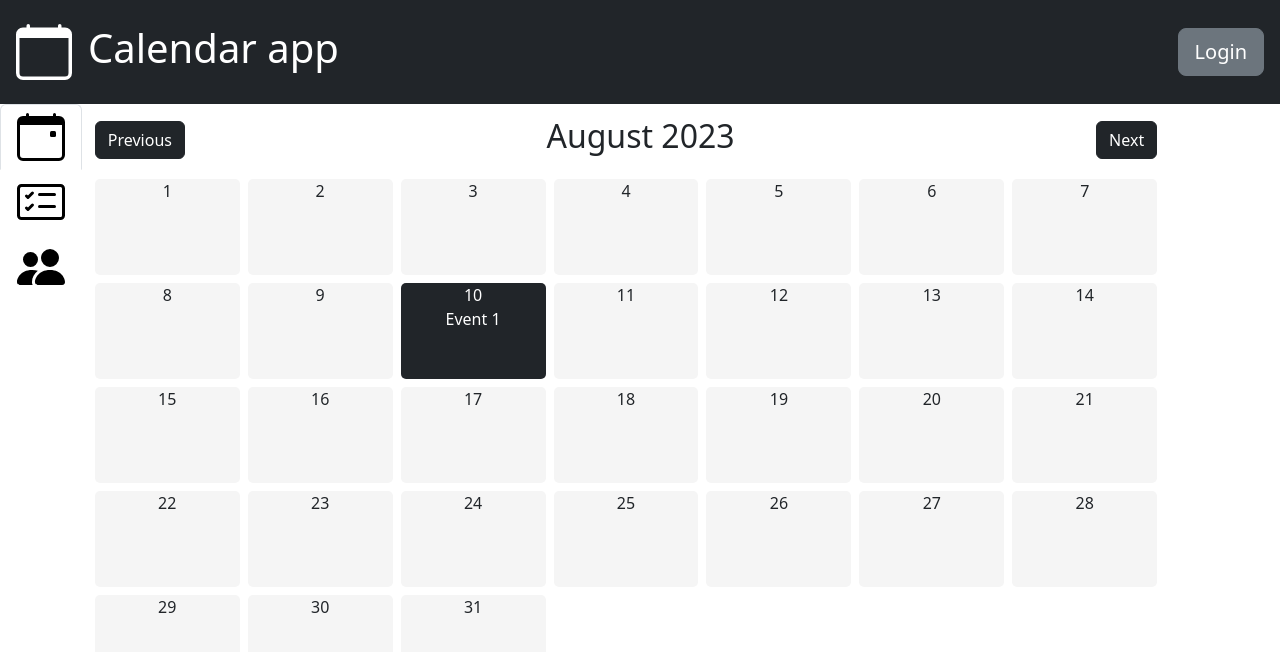
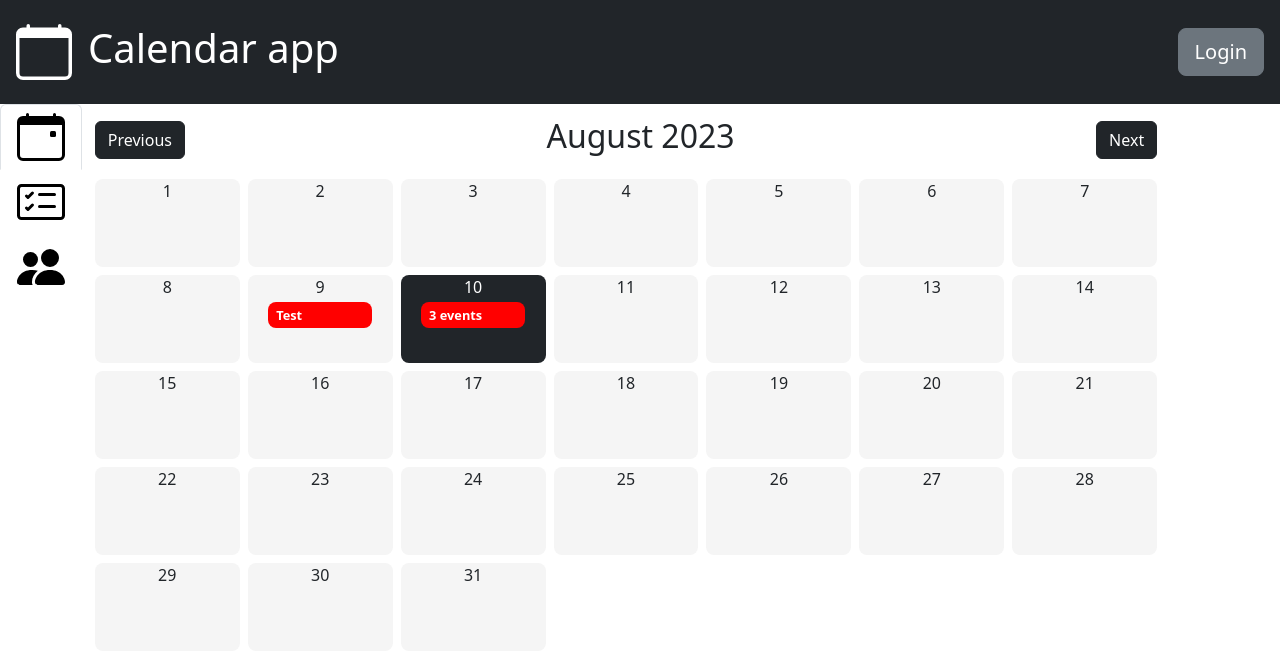
Before and after one commit to PogiBeni/Szakdoga, a React (Create React App) app in the folder client/: page / in a window 1280 px wide. Shown: the top 652 px of the page. Built offline with nearby package versions, Linux system fonts and the light colour scheme.

Commit message:
Openable tooltip on calendar

```diff
--- a/client/package.json
+++ b/client/package.json
@@ -13,6 +13,7 @@
     "express": "^4.18.2",
     "jwt-decode": "^3.1.2",
     "react": "^18.2.0",
+    "react-bootstrap": "^2.8.0",
     "react-dom": "^18.2.0",
     "react-scripts": "5.0.1",
     "web-vitals": "^2.1.4"
--- a/client/src/components/MainBody/Calendar.js
+++ b/client/src/components/MainBody/Calendar.js
@@ -1,12 +1,25 @@
-import React, { useState } from 'react';
+import React, { useState, useRef } from 'react';
 import { format, startOfMonth, endOfMonth, eachDayOfInterval, isSameDay } from 'date-fns';
+import Overlay from 'react-bootstrap/Overlay';
+import Tooltip from 'react-bootstrap/Tooltip';
 
 export default function Calendar() {
     const [currentDate, setCurrentDate] = useState(new Date());
     const events = [
-        { title: 'Event 1',color:'red', start: new Date(), end: new Date() },
-        // ... other events
+        { title: 'Event 1', color: 'red', start: new Date(), end: new Date() },
+        { title: 'Kutya séta', color: 'red', start: new Date(), end: new Date() },
+        { title: 'Kutya séta', color: 'red', start: new Date(), end: new Date() },
+        { title: 'Test', color: 'red', start: new Date(2023, 7, 9), end: new Date(2023, 8, 9) },
+        { title: 'Kutya séta', color: 'red', start: new Date(2023, 6, 9), end: new Date(2023, 8, 9) },
+        { title: '911', color: 'red', start: new Date(2023, 8, 11), end: new Date(2023, 8, 9) },
+        { title: 'test', color: 'red', start: new Date(2023, 8, 11), end: new Date(2023, 8, 9) },
+        { title: 'test2', color: 'red', start: new Date(2023, 8, 11), end: new Date(2023, 8, 9) },
+
     ];
+    const [show, setShow] = useState(false);
+    const [clickedDay, setClickedDay] = useState(null);
+    const target = useRef(null);
+
 
     const prevMonth = () => {
         setCurrentDate(new Date(currentDate.getFullYear(), currentDate.getMonth() - 1, 1));
@@ -17,6 +30,7 @@ export default function Calendar() {
     };
 
     const daysInMonth = eachDayOfInterval({ start: startOfMonth(currentDate), end: endOfMonth(currentDate) });
+
 
     return (
         <div>
@@ -30,17 +44,37 @@ export default function Calendar() {
                 {daysInMonth.map((day) => (
                     <div key={day} className={`calendarDay ${isSameDay(day, new Date()) ? 'bg-dark text-white' : ''}`}>
                         <div >{format(day, 'd')}</div>
-                        <div >
-                            {events.map((event) => (
-                                isSameDay(event.start, day) && (
-                                    <div key={event.title} className={`event bg-${event.color}`}>
-                                        {event.title}
-                                    </div>
-                                )))}
+                        <div>
+                            {events.filter((event) => isSameDay(event.start, day)).length > 2 ?
+                                <div key={day} className="event" ref={target} onClick={() => { setShow(!show); setClickedDay(day) }}>
+                                    {events.filter((event) => isSameDay(event.start, day)).length} events
+                                </div>
+                                :
+                                events.map((event) => (
+                                    isSameDay(event.start, day) && (
+                                        <div key={event.title} className="event">
+                                            {event.title}
+                                        </div>
+                                    )
+                                ))
+                            }
                         </div>
                     </div>
                 ))}
             </div>
+            <Overlay target={target.current} show={show} placement="right">
+                {(props) => (
+                    <Tooltip id="overlay-example" {...props}>
+                        {events.map((event) => (
+                            isSameDay(event.start, clickedDay) && (
+                                <div key={event.title} className="event">
+                                    {event.title}
+                                </div>
+                            )
+                        ))}
+                    </Tooltip>
+                )}
+            </Overlay>
         </div>
     );
 }
--- a/client/src/components/MainBody/MainBody.js
+++ b/client/src/components/MainBody/MainBody.js
@@ -3,15 +3,15 @@ import Calendar from "./Calendar";
 export default function MainBody() {
     return (
         <div className="MainBody">
-                <ul class="nav flex-column nav-tabs">
-                    <li class="nav-item">
-                        <a class="nav-link active" aria-current="page" href="#"><img src="/icons/calendarDark.svg" className="SideIcon" /></a>
+                <ul className="nav flex-column nav-tabs">
+                    <li className="nav-item">
+                        <a className="nav-link active" aria-current="page" href="#"><img src="/icons/calendarDark.svg" className="SideIcon" /></a>
                     </li>
-                    <li class="nav-item">
-                        <a class="nav-link" href="#"><img src="/icons/cardCheckList.svg" className="SideIcon" /></a>
+                    <li className="nav-item">
+                        <a className="nav-link" href="#"><img src="/icons/cardCheckList.svg" className="SideIcon" /></a>
                     </li>
-                    <li class="nav-item">
-                        <a class="nav-link" href="#"><img src="/icons/group.svg" className="SideIcon" /></a>
+                    <li className="nav-item">
+                        <a className="nav-link" href="#"><img src="/icons/group.svg" className="SideIcon" /></a>
                     </li>
                 </ul>
 
--- a/client/src/css/App.css
+++ b/client/src/css/App.css
@@ -76,6 +76,16 @@
   flex-direction: column;
   align-items: center;
   background-color: #f5f5f5;
-  border-radius: 5px;
-  height: 6rem;
+  border-radius: 0.5rem;
+  height: 5.5rem;
 }
+.event{
+  background: red;
+  min-width: 6.5rem;
+  border-radius: 0.5rem;
+  padding: 0.2rem 0.2rem 0.2rem  0.5rem ;
+  font-size: 0.8rem;
+  margin: 0.2rem;
+  font-weight: bold;
+  color: white;
+}
```
Also changed, not shown: 1 other file (tests, documents, lock files or other folders).
